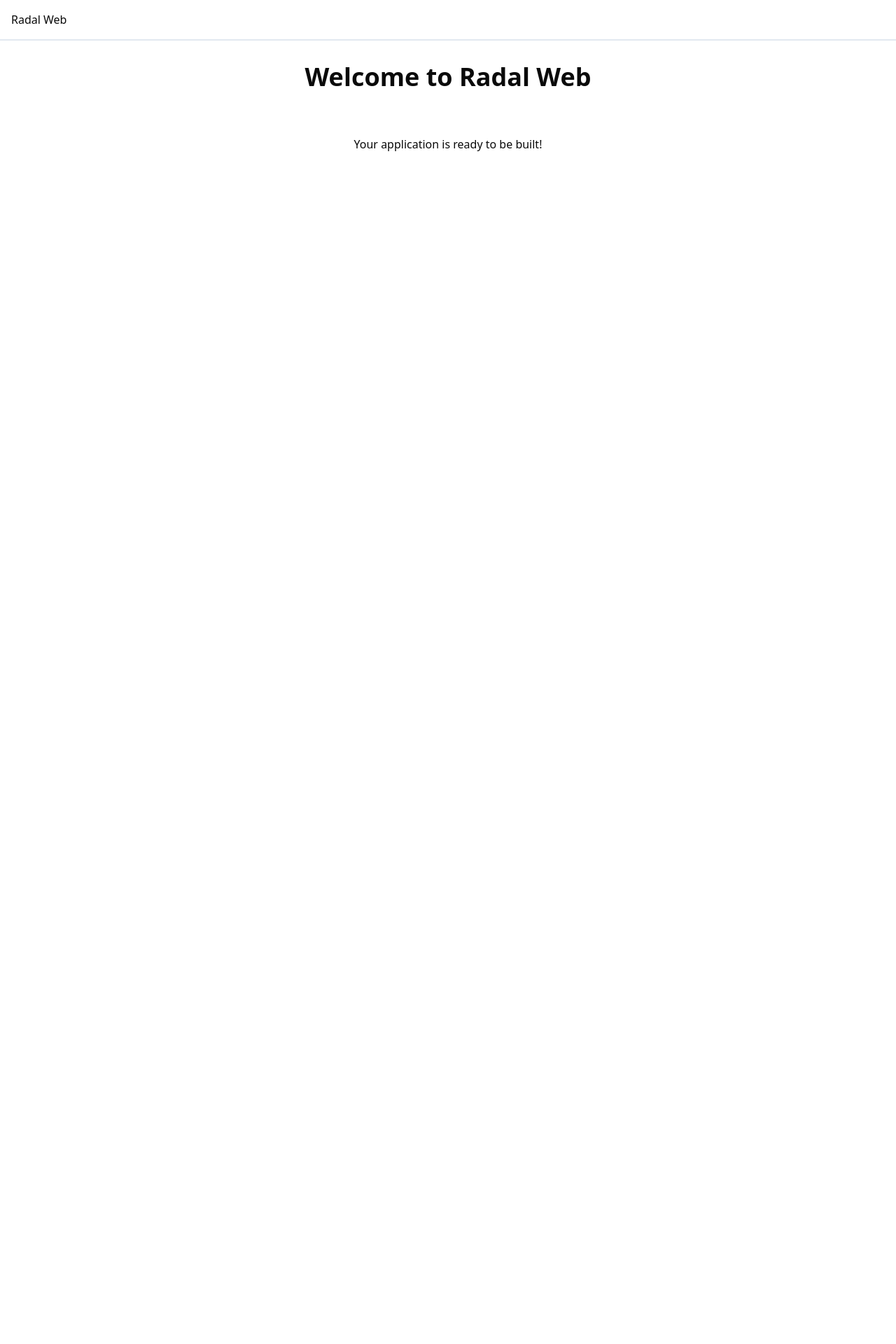
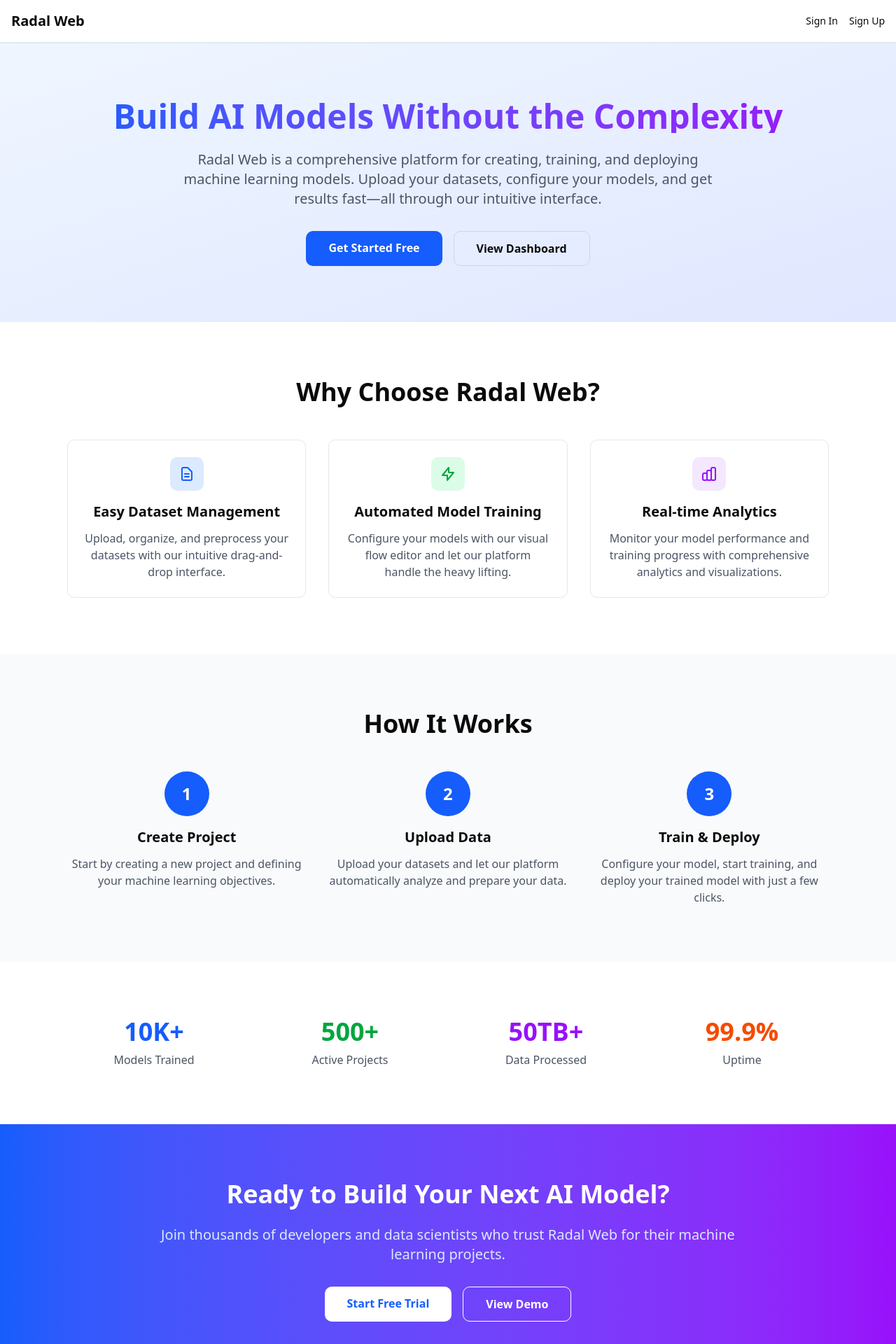
Before and after one commit to Divnoor-4602/radal-web-app, a Next.js app: page / in a window 1280 px wide. Shown: the top 1920 px of the page at 70% size. Before the commit the page ends 800 px from the top, so only its background shows below. Built offline with nearby package versions, Linux system fonts and the light colour scheme; no server answers.

Commit message:
Revamp homepage layout with new sections for hero, features, and how it works; added navigation links for sign-in and sign-up.

```diff
--- a/app/page.tsx
+++ b/app/page.tsx
@@ -1,14 +1,237 @@
+import Link from "next/link";
+
 export default function Home() {
   return (
     <>
       <header className="sticky top-0 z-10 bg-background p-4 border-b-2 border-slate-200 dark:border-slate-800 flex flex-row justify-between items-center">
-        Radal Web
+        <div className="font-bold text-xl">Radal Web</div>
+        <div className="flex gap-4">
+          <Link href="/sign-in" className="text-sm hover:underline">
+            Sign In
+          </Link>
+          <Link href="/sign-up" className="text-sm hover:underline">
+            Sign Up
+          </Link>
+        </div>
       </header>
-      <main className="p-8 flex flex-col gap-16">
-        <h1 className="text-4xl font-bold text-center">Welcome to Radal Web</h1>
-        <div className="flex flex-col gap-8 max-w-lg mx-auto">
-          <p>Your application is ready to be built!</p>
-        </div>
+      <main className="min-h-screen">
+        {/* Hero Section */}
+        <section className="bg-gradient-to-br from-blue-50 to-indigo-100 dark:from-slate-900 dark:to-slate-800 py-20">
+          <div className="max-w-6xl mx-auto px-8 text-center">
+            <h1 className="text-5xl font-bold mb-6 bg-gradient-to-r from-blue-600 to-purple-600 bg-clip-text text-transparent">
+              Build AI Models Without the Complexity
+            </h1>
+            <p className="text-xl text-gray-600 dark:text-gray-300 mb-8 max-w-3xl mx-auto">
+              Radal Web is a comprehensive platform for creating, training, and
+              deploying machine learning models. Upload your datasets, configure
+              your models, and get results fast—all through our intuitive
+              interface.
+            </p>
+            <div className="flex gap-4 justify-center">
+              <Link
+                href="/sign-up"
+                className="bg-blue-600 hover:bg-blue-700 text-white px-8 py-3 rounded-lg font-semibold transition-colors"
+              >
+                Get Started Free
+              </Link>
+              <Link
+                href="/dashboard"
+                className="border border-gray-300 hover:bg-gray-50 dark:border-gray-600 dark:hover:bg-gray-800 px-8 py-3 rounded-lg font-semibold transition-colors"
+              >
+                View Dashboard
+              </Link>
+            </div>
+          </div>
+        </section>
+
+        {/* Features Section */}
+        <section className="py-20">
+          <div className="max-w-6xl mx-auto px-8">
+            <h2 className="text-4xl font-bold text-center mb-12">
+              Why Choose Radal Web?
+            </h2>
+            <div className="grid md:grid-cols-3 gap-8">
+              <div className="text-center p-6 border border-gray-200 dark:border-gray-700 rounded-lg">
+                <div className="w-12 h-12 bg-blue-100 dark:bg-blue-900 rounded-lg flex items-center justify-center mx-auto mb-4">
+                  <svg
+                    className="w-6 h-6 text-blue-600"
+                    fill="none"
+                    stroke="currentColor"
+                    viewBox="0 0 24 24"
+                  >
+                    <path
+                      strokeLinecap="round"
+                      strokeLinejoin="round"
+                      strokeWidth={2}
+                      d="M9 12h6m-6 4h6m2 5H7a2 2 0 01-2-2V5a2 2 0 012-2h5.586a1 1 0 01.707.293l5.414 5.414a1 1 0 01.293.707V19a2 2 0 01-2 2z"
+                    />
+                  </svg>
+                </div>
+                <h3 className="text-xl font-semibold mb-3">
+                  Easy Dataset Management
+                </h3>
+                <p className="text-gray-600 dark:text-gray-300">
+                  Upload, organize, and preprocess your datasets with our
+                  intuitive drag-and-drop interface.
+                </p>
+              </div>
+              <div className="text-center p-6 border border-gray-200 dark:border-gray-700 rounded-lg">
+                <div className="w-12 h-12 bg-green-100 dark:bg-green-900 rounded-lg flex items-center justify-center mx-auto mb-4">
+                  <svg
+                    className="w-6 h-6 text-green-600"
+                    fill="none"
+                    stroke="currentColor"
+                    viewBox="0 0 24 24"
+                  >
+                    <path
+                      strokeLinecap="round"
+                      strokeLinejoin="round"
+                      strokeWidth={2}
+                      d="M13 10V3L4 14h7v7l9-11h-7z"
+                    />
+                  </svg>
+                </div>
+                <h3 className="text-xl font-semibold mb-3">
+                  Automated Model Training
+                </h3>
+                <p className="text-gray-600 dark:text-gray-300">
+                  Configure your models with our visual flow editor and let our
+                  platform handle the heavy lifting.
+                </p>
+              </div>
+              <div className="text-center p-6 border border-gray-200 dark:border-gray-700 rounded-lg">
+                <div className="w-12 h-12 bg-purple-100 dark:bg-purple-900 rounded-lg flex items-center justify-center mx-auto mb-4">
+                  <svg
+                    className="w-6 h-6 text-purple-600"
+                    fill="none"
+                    stroke="currentColor"
+                    viewBox="0 0 24 24"
+                  >
+                    <path
+                      strokeLinecap="round"
+                      strokeLinejoin="round"
+                      strokeWidth={2}
+                      d="M9 19v-6a2 2 0 00-2-2H5a2 2 0 00-2 2v6a2 2 0 002 2h2a2 2 0 002-2zm0 0V9a2 2 0 012-2h2a2 2 0 012 2v10m-6 0a2 2 0 002 2h2a2 2 0 002-2m0 0V5a2 2 0 012-2h2a2 2 0 012 2v14a2 2 0 01-2 2h-2a2 2 0 01-2-2z"
+                    />
+                  </svg>
+                </div>
+                <h3 className="text-xl font-semibold mb-3">
+                  Real-time Analytics
+                </h3>
+                <p className="text-gray-600 dark:text-gray-300">
+                  Monitor your model performance and training progress with
+                  comprehensive analytics and visualizations.
+                </p>
+              </div>
+            </div>
+          </div>
+        </section>
+
+        {/* How It Works Section */}
+        <section className="py-20 bg-gray-50 dark:bg-gray-900">
+          <div className="max-w-6xl mx-auto px-8">
+            <h2 className="text-4xl font-bold text-center mb-12">
+              How It Works
+            </h2>
+            <div className="grid md:grid-cols-3 gap-8">
+              <div className="text-center">
+                <div className="w-16 h-16 bg-blue-600 text-white rounded-full flex items-center justify-center mx-auto mb-4 text-2xl font-bold">
+                  1
+                </div>
+                <h3 className="text-xl font-semibold mb-3">Create Project</h3>
+                <p className="text-gray-600 dark:text-gray-300">
+                  Start by creating a new project and defining your machine
+                  learning objectives.
+                </p>
+              </div>
+              <div className="text-center">
+                <div className="w-16 h-16 bg-blue-600 text-white rounded-full flex items-center justify-center mx-auto mb-4 text-2xl font-bold">
+                  2
+                </div>
+                <h3 className="text-xl font-semibold mb-3">Upload Data</h3>
+                <p className="text-gray-600 dark:text-gray-300">
+                  Upload your datasets and let our platform automatically
+                  analyze and prepare your data.
+                </p>
+              </div>
+              <div className="text-center">
+                <div className="w-16 h-16 bg-blue-600 text-white rounded-full flex items-center justify-center mx-auto mb-4 text-2xl font-bold">
+                  3
+                </div>
+                <h3 className="text-xl font-semibold mb-3">Train & Deploy</h3>
+                <p className="text-gray-600 dark:text-gray-300">
+                  Configure your model, start training, and deploy your trained
+                  model with just a few clicks.
+                </p>
+              </div>
+            </div>
+          </div>
+        </section>
+
+        {/* Stats Section */}
+        <section className="py-20">
+          <div className="max-w-6xl mx-auto px-8">
+            <div className="grid md:grid-cols-4 gap-8 text-center">
+              <div>
+                <div className="text-4xl font-bold text-blue-600 mb-2">
+                  10K+
+                </div>
+                <div className="text-gray-600 dark:text-gray-300">
+                  Models Trained
+                </div>
+              </div>
+              <div>
+                <div className="text-4xl font-bold text-green-600 mb-2">
+                  500+
+                </div>
+                <div className="text-gray-600 dark:text-gray-300">
+                  Active Projects
+                </div>
+              </div>
+              <div>
+                <div className="text-4xl font-bold text-purple-600 mb-2">
+                  50TB+
+                </div>
+                <div className="text-gray-600 dark:text-gray-300">
+                  Data Processed
+                </div>
+              </div>
+              <div>
+                <div className="text-4xl font-bold text-orange-600 mb-2">
+                  99.9%
+                </div>
+                <div className="text-gray-600 dark:text-gray-300">Uptime</div>
+              </div>
+            </div>
+          </div>
+        </section>
+
+        {/* CTA Section */}
+        <section className="py-20 bg-gradient-to-r from-blue-600 to-purple-600 text-white">
+          <div className="max-w-4xl mx-auto px-8 text-center">
+            <h2 className="text-4xl font-bold mb-6">
+              Ready to Build Your Next AI Model?
+            </h2>
+            <p className="text-xl mb-8 text-blue-100">
+              Join thousands of developers and data scientists who trust Radal
+              Web for their machine learning projects.
+            </p>
+            <div className="flex gap-4 justify-center">
+              <Link
+                href="/sign-up"
+                className="bg-white text-blue-600 hover:bg-gray-100 px-8 py-3 rounded-lg font-semibold transition-colors"
+              >
+                Start Free Trial
+              </Link>
+              <Link
+                href="/dashboard"
+                className="border border-white hover:bg-white/10 px-8 py-3 rounded-lg font-semibold transition-colors"
+              >
+                View Demo
+              </Link>
+            </div>
+          </div>
+        </section>
       </main>
     </>
   );
```
